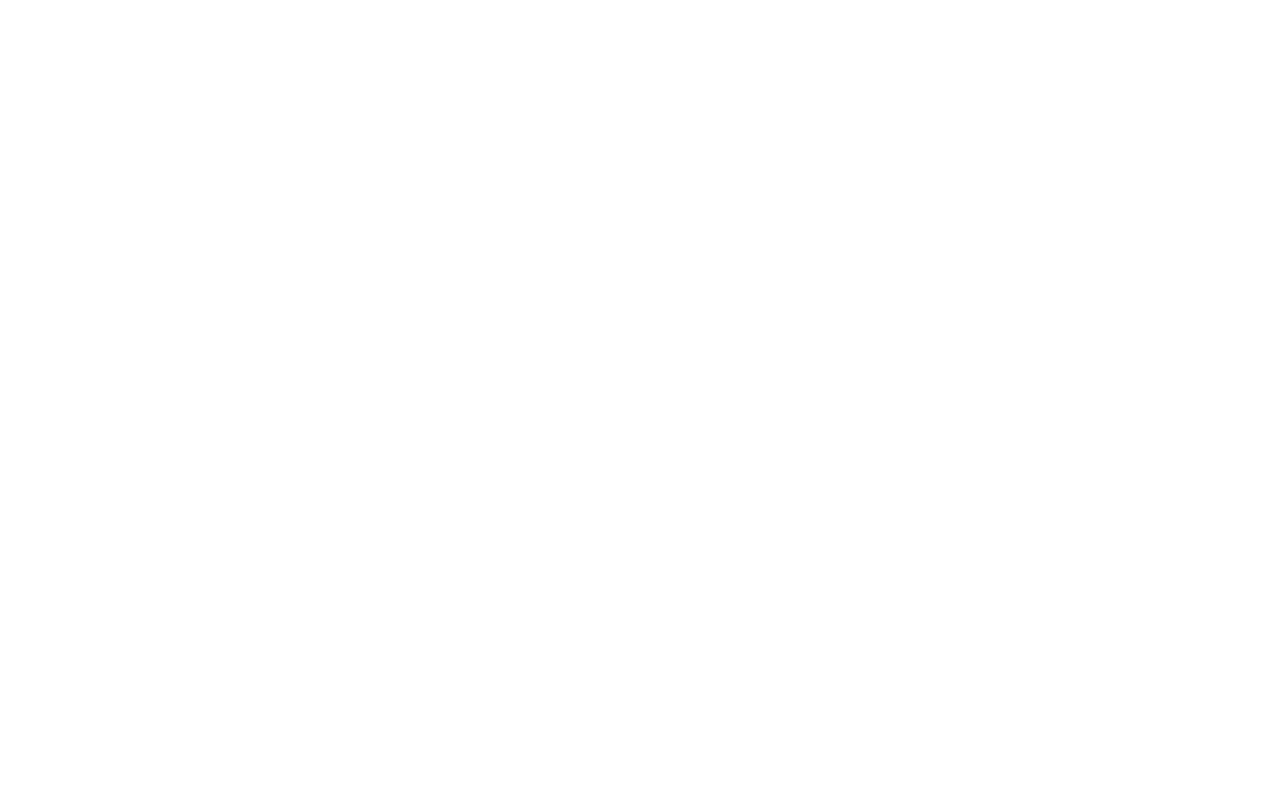
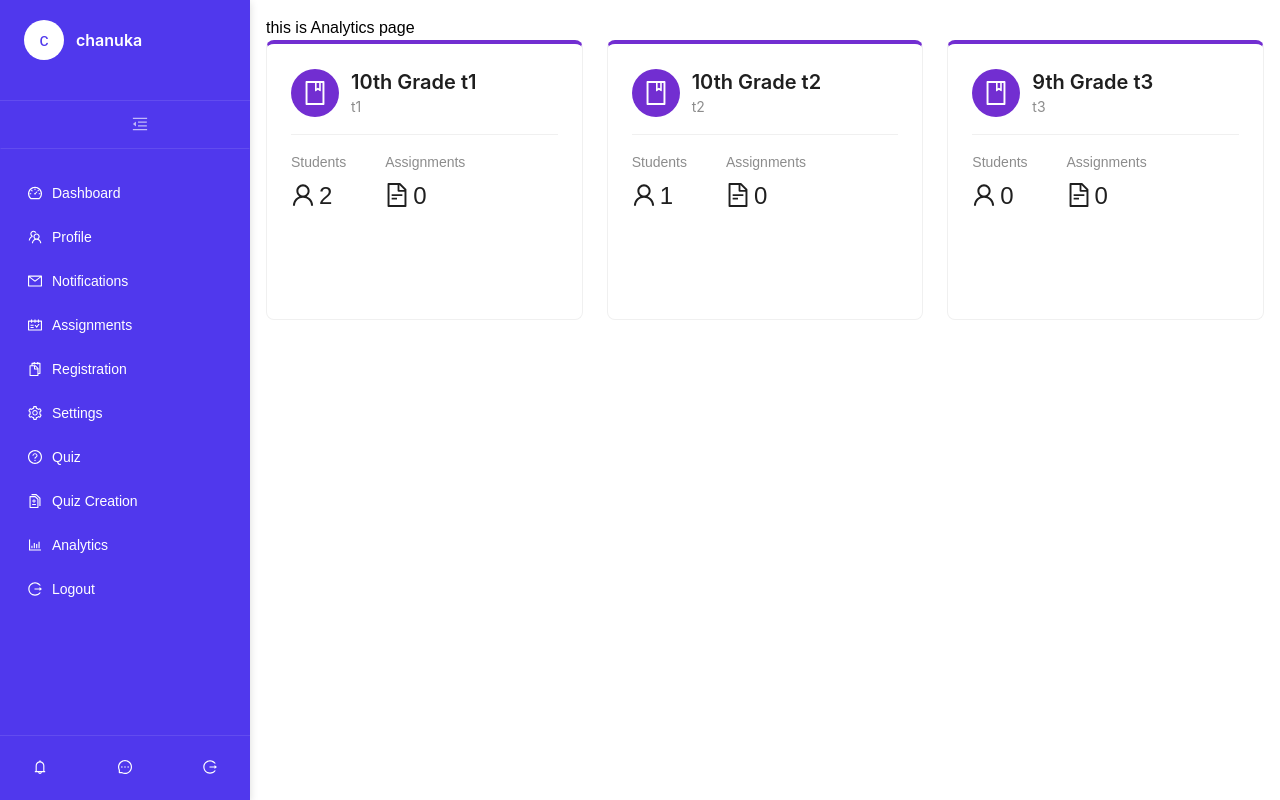
Before and after one commit to randiranirman/Learning-Management-System, a React (Vite) app in the folder frontend/: page /teacher/analytics in a window 1280 px wide. Before the commit this address had no page. Built offline with nearby package versions, Linux system fonts and the light colour scheme.

Commit message:
create a template for cards in analytics page for teacher role

```diff
--- a/frontend/src/App.jsx
+++ b/frontend/src/App.jsx
@@ -35,6 +35,7 @@ import StudentProfile from "./roles/student/StudentPages/StudentProfile";
 
 import StudentNotifications from "./roles/student/StudentPages/StudentNotifications";
 import Notification from "./roles/admin/AdminPages/Notification";
+import TeacherAnalytics from "./roles/teacher/TeacherPages/TeacherAnalytics";
 
 
 
@@ -86,6 +87,7 @@ const App = () => {
         <Route path="quiz/createQuiz" element={<QuizCreation />} />
         <Route path="notifications" element={<Notifications />} />
         <Route path="files" element={<Files />} />
+        <Route path="analytics" element={<TeacherAnalytics />} />
       </Route>
 
 
--- /dev/null
+++ b/frontend/src/roles/teacher/TeacherComponents/AnalyticsClassCard.jsx
@@ -0,0 +1,66 @@
+import { Card, Avatar, Typography, Divider, Row, Col, Statistic } from 'antd';
+import {
+  BookOutlined,
+  UserOutlined,
+  FileTextOutlined,
+  QuestionCircleOutlined
+} from '@ant-design/icons';
+
+const { Title, Text } = Typography;
+
+// Fixed color for all class cards - using the first card's purple color
+const cardColor = "#722ed1";
+
+const AnalyticsClassCard = ({ classItem, onClick }) => {
+  return (
+    <Card
+      hoverable
+      onClick={() => onClick(classItem)}
+      style={{
+        borderTop: `4px solid ${cardColor}`,
+        height: '280px',
+        cursor: 'pointer'
+      }}
+      bodyStyle={{ height: '100%', display: 'flex', flexDirection: 'column', justifyContent: 'space-between' }}
+    >
+      <div>
+        <div style={{ display: 'flex', alignItems: 'center', marginBottom: '16px' }}>
+          <Avatar
+            size={48}
+            style={{ backgroundColor: cardColor, marginRight: '12px' }}
+            icon={<BookOutlined />}
+          />
+          <div>
+            <Title level={4} style={{ margin: 0 }}>{`${classItem.subjectGrade}th Grade ${classItem.subjectTitle}`}</Title>
+            <Text type="secondary">{classItem.subjectTitle}</Text>
+          </div>
+        </div>
+
+        <Divider style={{ margin: '16px 0' }} />
+
+        <Row gutter={16}>
+          <Col span={8}>
+            <Statistic
+              title="Students"
+              value={classItem.noOfRegisterdStudents}
+              prefix={<UserOutlined />}
+            />
+          </Col>
+          <Col span={8}>
+            <Statistic
+              title="Assignments"
+              value={classItem.NoOfAssignments}
+              prefix={<FileTextOutlined />}
+            />
+          </Col>
+        </Row>
+      </div>
+
+      <div>
+
+      </div>
+    </Card>
+  );
+};
+
+export default AnalyticsClassCard;
--- a/frontend/src/roles/teacher/TeacherComponents/TeacherSideBar.jsx
+++ b/frontend/src/roles/teacher/TeacherComponents/TeacherSideBar.jsx
@@ -89,6 +89,12 @@ const TeacherSideBar = ({
       icon: <DiffOutlined />,
       label: 'Quiz Creation',
       path: '/teacher/quiz/createQuiz'
+    },
+     {
+        key: 'Analytics ',
+        icon: <BarChartOutlined />,  // Better for analytics/data
+        label: 'Analytics',
+        path: '/teacher/analytics'
     },
     {
       key: 'Logout',
--- /dev/null
+++ b/frontend/src/roles/teacher/TeacherPages/TeacherAnalytics.jsx
@@ -0,0 +1,51 @@
+import { useState } from "react";
+import { Card, Row, Col, Button, Typography, Avatar, Statistic, Space, Divider, Badge } from 'antd';
+import AnalyticsClassCard from "../TeacherComponents/AnalyticsClassCard";
+
+const TeacherAnalytics = () => {
+
+  const [selectedClass, setSelectedClass] = useState(null);
+
+  const handleClassSelect = (subjectId) => {
+    alert(`You clicked : ${subjectId}`);
+  }
+
+  const classes = [
+    {
+      subjectId: 1,
+      subjectTitle: "t1",
+      subjectGrade: 10,
+      noOfAssignments: 2,
+      noOfRegisterdStudents: 2
+    },
+    {
+      subjectId: 2,
+      subjectTitle: "t2",
+      subjectGrade: 10,
+      noOfAssignments: 2,
+      noOfRegisterdStudents: 1
+    },
+    {
+      subjectId: 3,
+      subjectTitle: "t3",
+      subjectGrade: 9,
+      noOfAssignments: 1,
+      noOfRegisterdStudents: 0
+    }
+  ]
+
+  return (
+    <div>
+      this is Analytics page
+        <Row gutter={[24, 24]}>
+          {classes.map((classItem) => (
+            <Col xs={24} sm={12} lg={8} key={classItem.subjectId}>
+              <AnalyticsClassCard classItem={classItem} onClick={() => handleClassSelect(classItem.subjectId)} />
+            </Col>
+          ))}
+        </Row>
+    </div>
+  )
+}
+
+export default TeacherAnalytics;
```
